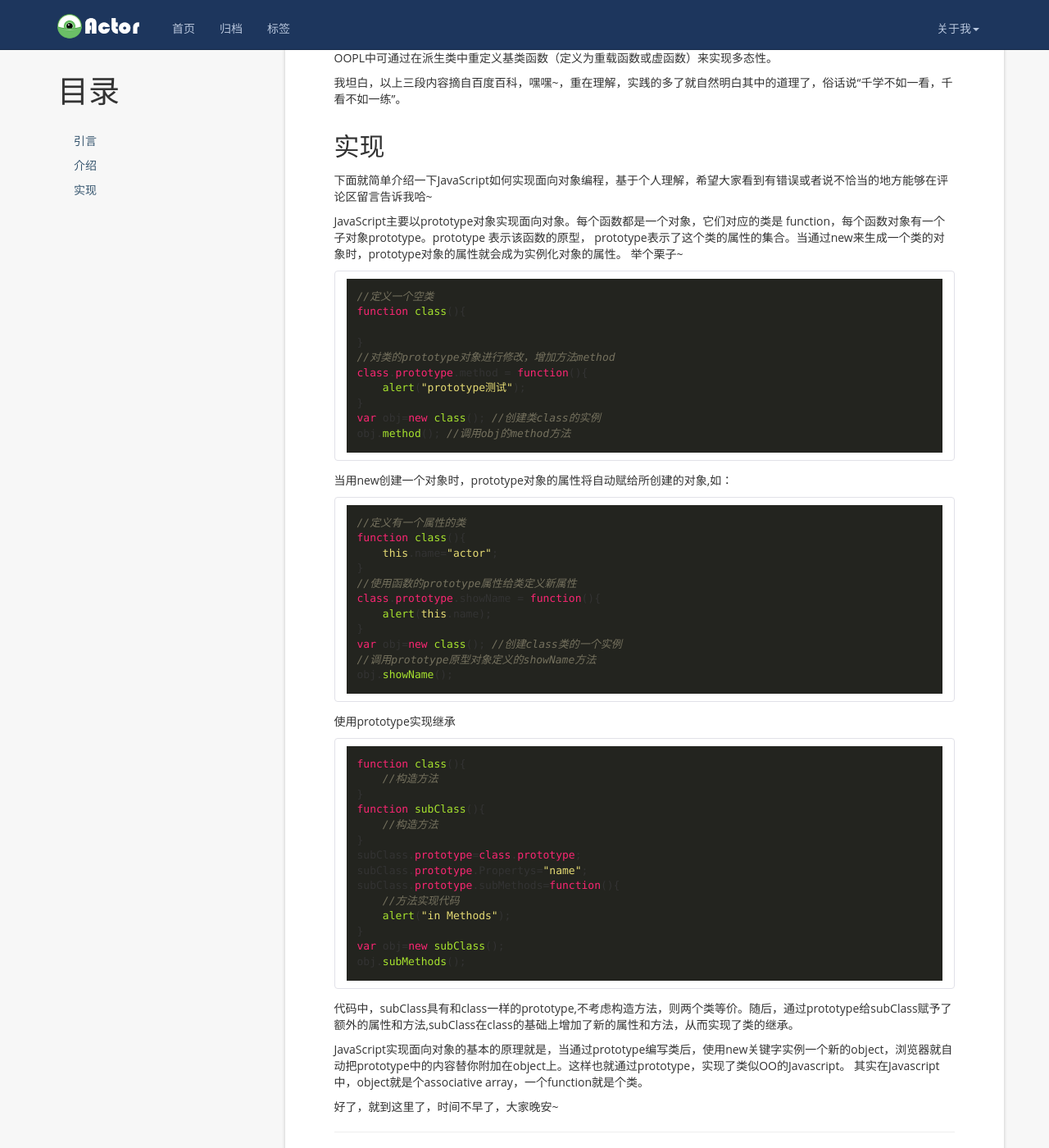
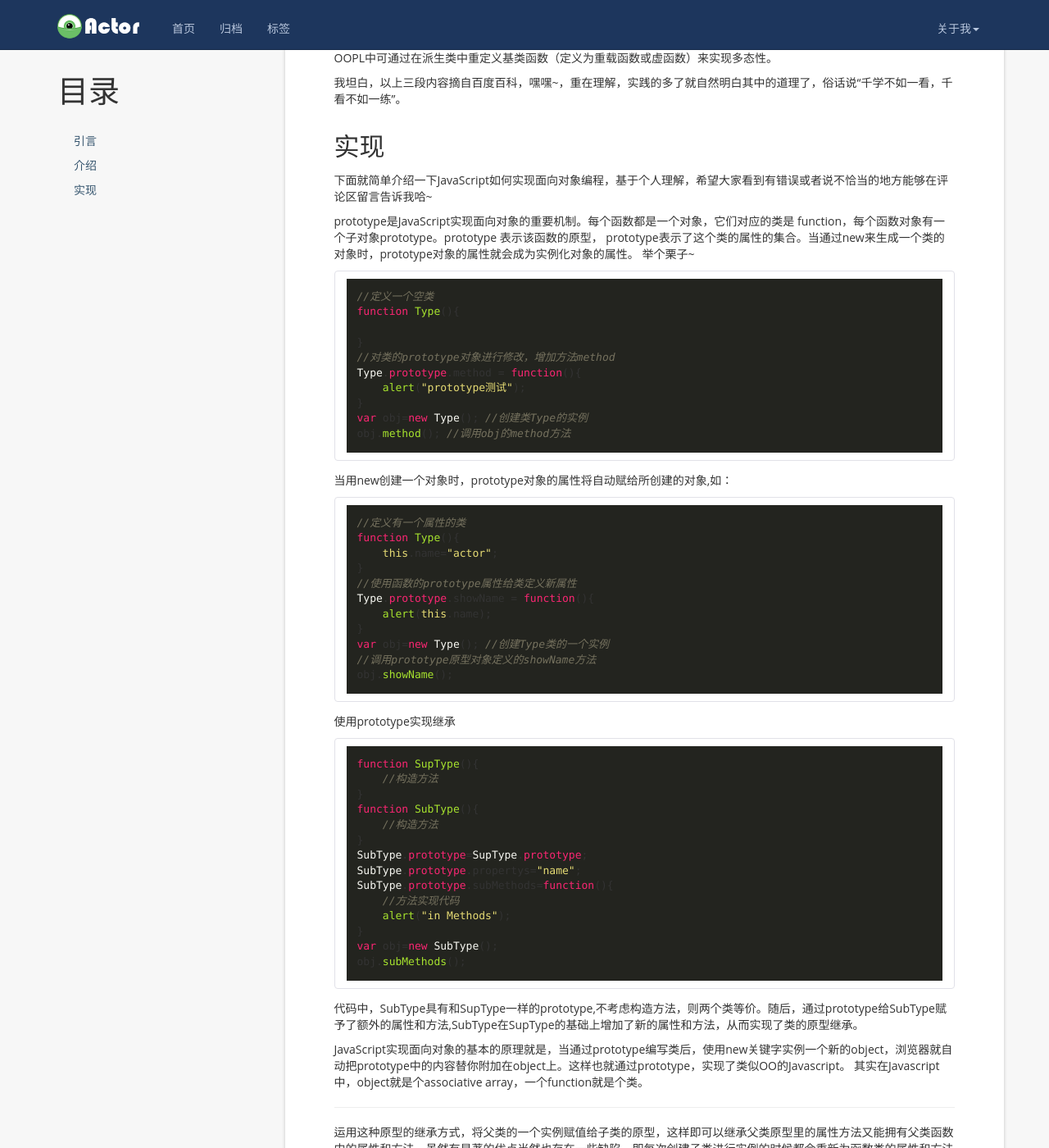
Before and after one commit to circle790/circle790.github.io, a Jekyll site: the page built from _posts/2017-02-13-Object-oriented-programming.md, in a window 1280 px wide and 1400 px high, scrolled down 1284 px. Shown: the whole window at 82% size. Built offline with Jekyll 4.4.1, drawn with Linux system fonts in a browser that asks for light colours; nearby versions of some CDN libraries; comment, search, counter and statistics services are not loaded; some of the changed text lies outside the part shown.

Commit message:
new post

````diff
--- a/_posts/2017-02-13-Object-oriented-programming.md
+++ b/_posts/2017-02-13-Object-oriented-programming.md
@@ -43,21 +43,21 @@ JavaScript是一种弱类型的编程语言，也能以封装的形式类似实
 ------------------------
 下面就简单介绍一下JavaScript如何实现面向对象编程，基于个人理解，希望大家看到有错误或者说不恰当的地方能够在评论区留言告诉我哈~
 
-JavaScript主要以prototype对象实现面向对象。每个函数都是一个对象，它们对应的类是
+prototype是JavaScript实现面向对象的重要机制。每个函数都是一个对象，它们对应的类是
 function，每个函数对象有一个子对象prototype。prototype 表示该函数的原型，
 prototype表示了这个类的属性的集合。当通过new来生成一个类的对象时，prototype对象的属性就会成为实例化对象的属性。
 举个栗子~
 
 ```javascript
 //定义一个空类
-function class(){
+function Type(){
 
 }
 //对类的prototype对象进行修改，增加方法method
-class.prototype.method = function(){
+Type.prototype.method = function(){
     alert("prototype测试");
 }
-var obj=new class(); //创建类class的实例
+var obj=new Type(); //创建类Type的实例
 obj.method(); //调用obj的method方法
 ```
 
@@ -65,14 +65,14 @@ obj.method(); //调用obj的method方法
 
 ```javascript
 //定义有一个属性的类
-function class(){
+function Type(){
     this.name="actor";
 }
 //使用函数的prototype属性给类定义新属性
-class.prototype.showName = function(){
+Type.prototype.showName = function(){
     alert(this.name);
 }
-var obj=new class(); //创建class类的一个实例
+var obj=new Type(); //创建Type类的一个实例
 //调用prototype原型对象定义的showName方法
 obj.showName();
 ```
@@ -80,31 +80,32 @@ obj.showName();
 使用prototype实现继承
 
 ```javascript
-function class(){
+function SupType(){
     //构造方法
 }
-function subClass(){
+function SubType(){
     //构造方法
 }
-subClass.prototype=class.prototype;
-subClass.prototype.Propertys="name";
-subClass.prototype.subMethods=function(){
+SubType.prototype=SupType.prototype;
+SubType.prototype.propertys="name";
+SubType.prototype.subMethods=function(){
     //方法实现代码
     alert("in Methods");
 }
-var obj=new subClass();
+var obj=new SubType();
 obj.subMethods();
 ```
 
-代码中，subClass具有和class一样的prototype,不考虑构造方法，则两个类等价。随后，通过prototype给subClass赋予了额外的属性和方法,subClass在class的基础上增加了新的属性和方法，从而实现了类的继承。
+代码中，SubType具有和SupType一样的prototype,不考虑构造方法，则两个类等价。随后，通过prototype给SubType赋予了额外的属性和方法,SubType在SupType的基础上增加了新的属性和方法，从而实现了类的原型继承。
 
 JavaScript实现面向对象的基本的原理就是，当通过prototype编写类后，使用new关键字实例一个新的object，浏览器就自动把prototype中的内容替你附加在object上。这样也就通过prototype，实现了类似OO的Javascript。
 其实在Javascript中，object就是个associative array，一个function就是个类。
 
-好了，就到这里了，时间不早了，大家晚安~
+---------
+运用这种原型的继承方式，将父类的一个实例赋值给子类的原型，这样即可以继承父类原型里的属性方法又能拥有父类函数内的属性和方法，虽然有显著的优点当然也存在一些缺陷，即每次创建子类进行实例的时候都会重新为函数类的属性和方法划分新的储存空间，如果数据量巨大这对于内存使用来说是个灾难，而且参数的传递方式过于隐蔽，不能算是*完美的继承*。借助构造函数的继承（运用`call`和`apply`的特性实现继承）虽然不会在每次创建子类时为复用的方法划分新的存储空间且参数便于阅读，但是却无法继承原型里的属性和方法。只有两者相结合的组合式继承才是相对完美的继承。
 
 ---------
 感谢阅读拙文~~~
-PS：今天真的适合阅读这篇文章，希望没有找到对象的同学早日找到合适的对象呐~嘻嘻~
+PS：最后希望没有找到对象的同学早日找到合适的对象~嘻嘻~
 
 ---------
--- a/demos/p_03_19_demo.html
+++ b/demos/p_03_19_demo.html
@@ -191,7 +191,7 @@
             // 事件处理
             container.on({
                 touchstart: function (event) {
-                    console.log(event)
+                    // console.log(event)
                     var events = event.originalEvent.targetTouches[0] || event;
 
                     // 先求得是不是滚动元素或者滚动元素的子元素
````
Also changed, not shown: _posts/2017-03-25-introduction-of-event.md (added, +151 -0 lines), styles/images/creatEvent.jpg (added), styles/images/event.png (added), styles/images/eventFlow.png (added).
